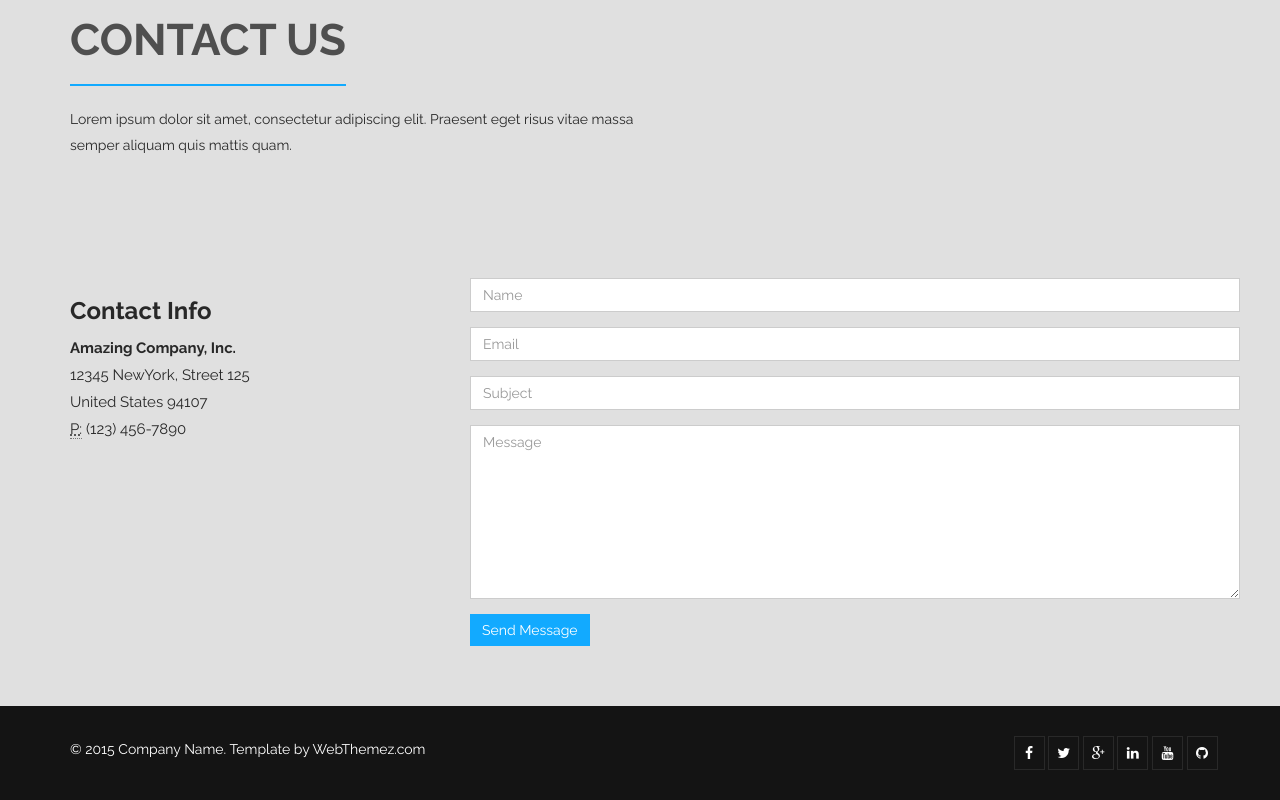
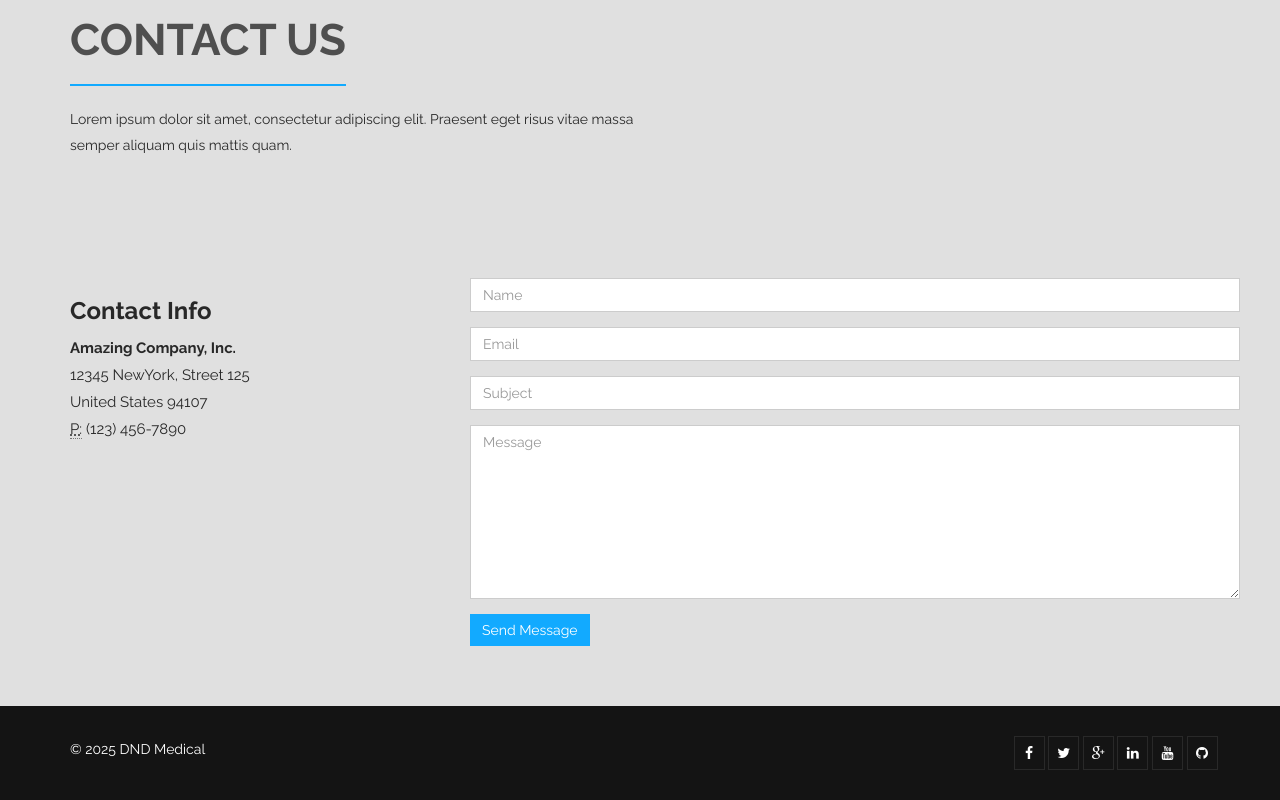
Before and after one commit to dndmedical/index, a plain HTML site: page index.html in a window 1280 px wide. Shown: the part 7656-8456 px from the top of the page. Drawn offline with Linux system fonts and the light colour scheme.

Commit message:
Update index.html

```diff
--- a/index.html
+++ b/index.html
@@ -700,7 +700,7 @@ Vivamus eget finibus.
         <div class="container">
             <div class="row">
                 <div class="col-sm-6">
-                    &copy; 2015 Company Name. Template by <a target="_blank" href="http://webthemez.com/" title="Free Bootstrap Themes and HTML Templates">WebThemez.com</a>
+                    &copy; 2025 DND Medical
                 </div>
                 <div class="col-sm-6">
                     <ul class="social-icons">
```
